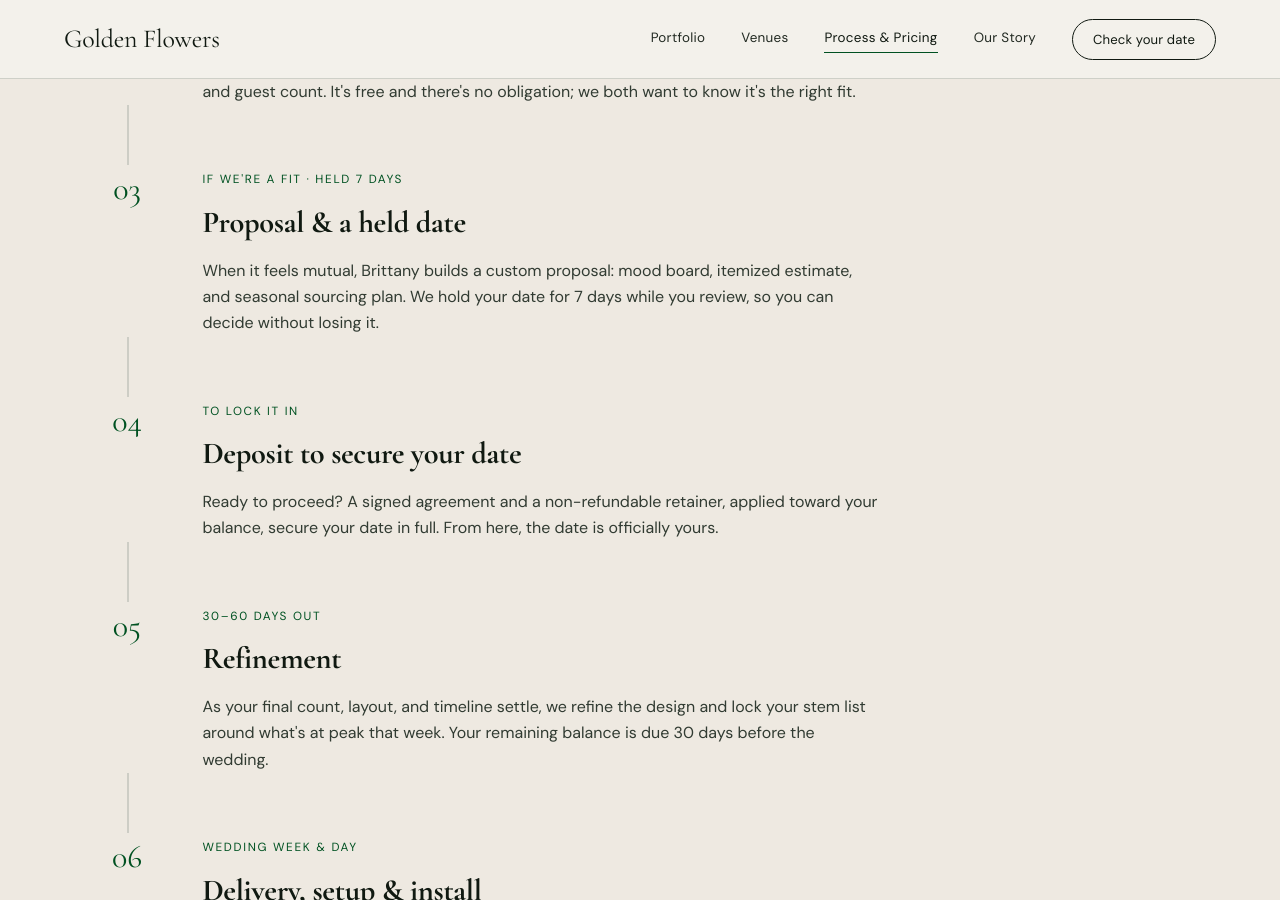
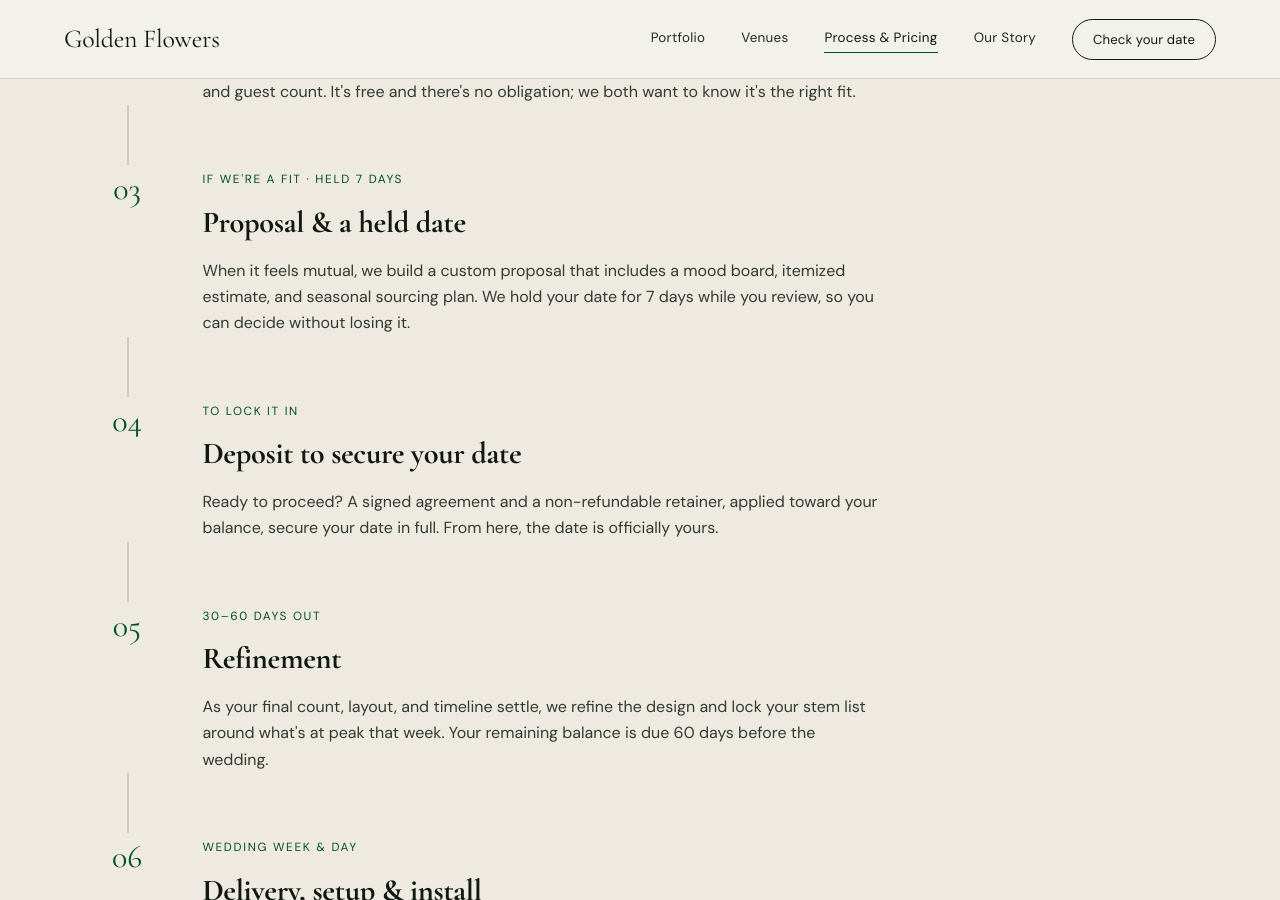
Before and after one commit to jshplhm/goldenflowers, a Jekyll site: the page built from weddings/index.md, in a window 1280 px wide and 900 px high, scrolled down 1452 px. Built offline with Jekyll 4.4.1, drawn with Linux system fonts in a browser that asks for light colours; some of the changed text lies outside the part shown.

Commit message:
Update site copy in _data/weddings.yml via inline editor

```diff
--- a/_data/weddings.yml
+++ b/_data/weddings.yml
@@ -2,8 +2,7 @@
   label: Bold, Artful and sustainable floral design
   heading: Lake Tahoe Wedding Flowers
   subheading: "We take on fewer weddings so we can give yours more. The people who
-    design your flowers are the same people who install them: foam-free, from
-    California grown stems."
+    design your flowers are the same people who install them."
   button_primary: Check your date
   button_secondary: Meet Brittany
 process:
@@ -27,9 +26,9 @@
     - number: "03"
       when: If we're a fit · held 7 days
       title: Proposal & a held date
-      body: "When it feels mutual, Brittany builds a custom proposal: mood board,
-        itemized estimate, and seasonal sourcing plan. We hold your date for 7
-        days while you review, so you can decide without losing it."
+      body: "When it feels mutual, we build a custom proposal that includes a mood
+        board, itemized estimate, and seasonal sourcing plan. We hold your date
+        for 7 days while you review, so you can decide without losing it."
     - number: "04"
       when: To lock it in
       title: Deposit to secure your date
@@ -41,7 +40,7 @@
       title: Refinement
       body: As your final count, layout, and timeline settle, we refine the design and
         lock your stem list around what's at peak that week. Your remaining
-        balance is due 30 days before the wedding.
+        balance is due 60 days before the wedding.
     - number: "06"
       when: Wedding week & day
       title: Delivery, setup & install
```
